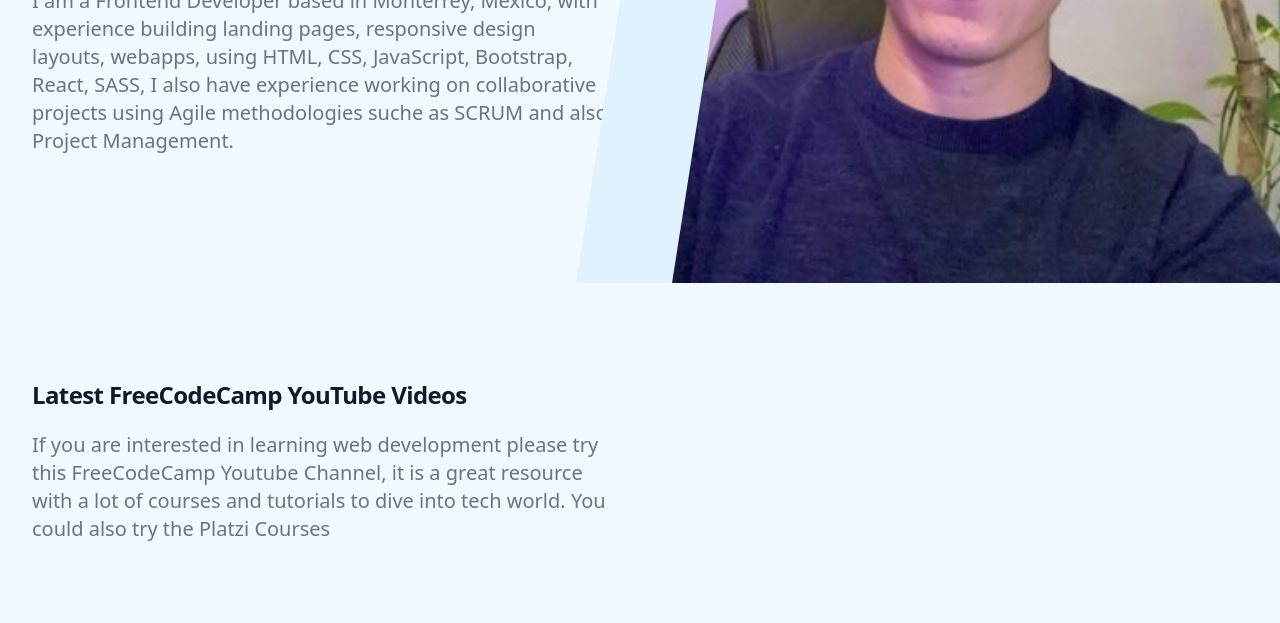
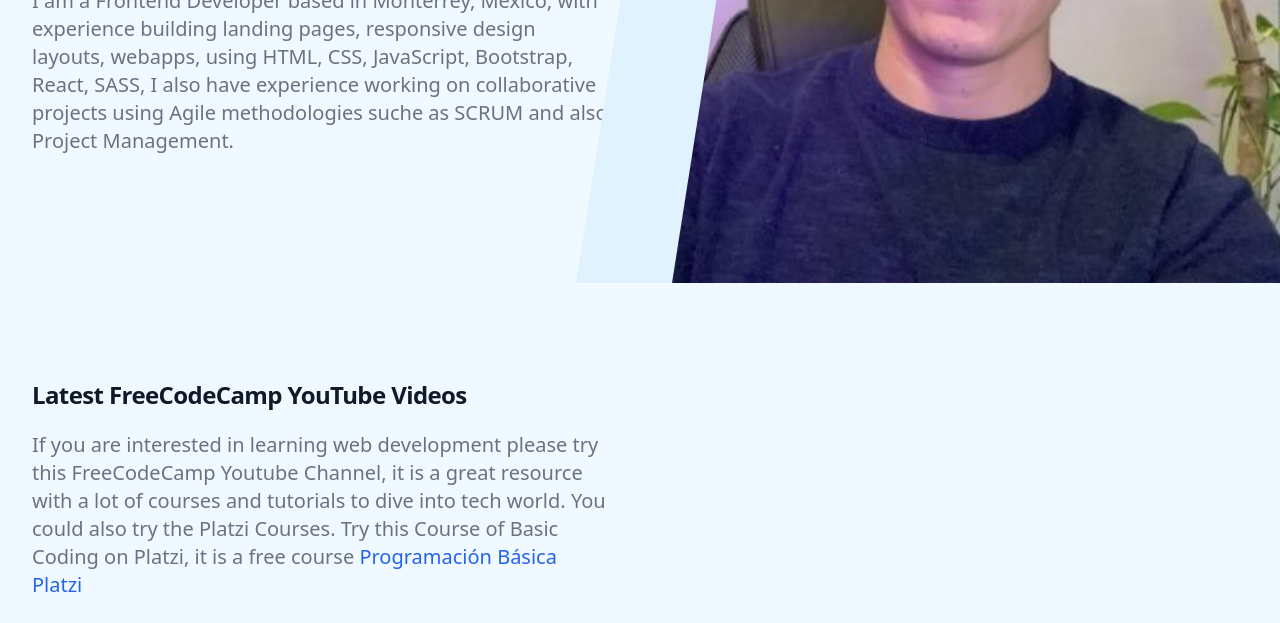
Before and after one commit to JorgeTTor/jorgettor.github.io, a website: page src/index.html in a window 1280 px wide. Shown: the part 329-952 px from the top of the page. Drawn offline with nearby package versions, Linux system fonts and the light colour scheme; no server answers.

Commit message:
[ADD] links and styled them

```diff
--- a/src/index.html
+++ b/src/index.html
@@ -59,7 +59,7 @@
     <div class="max-w-2xl mx-auto py-16 px-4 sm:py-24 sm:px-6 lg:max-w-7xl lg:px-8">
       <h2 class="text-2xl font-extrabold tracking-tight text-gray-900">Latest FreeCodeCamp YouTube Videos</h2>
       <p class="mt-3 text-base text-gray-500 sm:mt-5 sm:text-lg sm:max-w-xl sm:mx-auto md:mt-5 md:text-xl lg:mx-0">
-              If you are interested in learning web development please try this FreeCodeCamp Youtube Channel, it is a great resource with a lot of courses and tutorials to dive into tech world. You could also try the Platzi Courses</p>
+              If you are interested in learning web development please try this FreeCodeCamp Youtube Channel, it is a great resource with a lot of courses and tutorials to dive into tech world. You could also try the Platzi Courses. Try this Course of Basic Coding on Platzi, it is a free course <a class="text-blue-600 visited:text-purple-600" href="https://platzi.com/cursos/programacion-basica/" target="_blank">Programación Básica Platzi</a> </p>
       <div class="mt-6 grid grid-cols-1 gap-y-10 gap-x-6 sm:grid-cols-2 lg:grid-cols-4 xl:gap-x-8" id="content">
         <!-- content -->
       </div>
```
